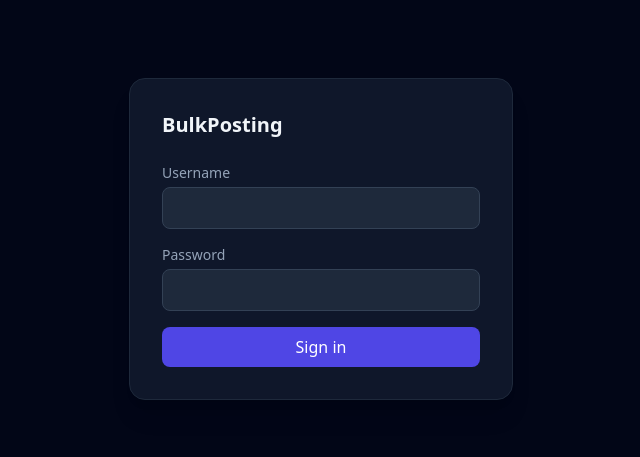
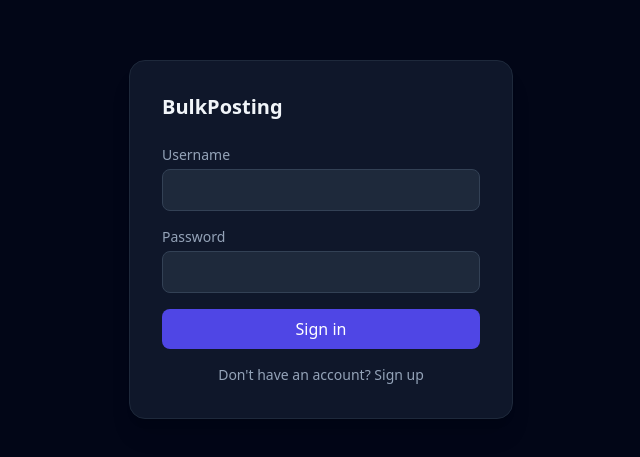
Before and after one commit to CojanAdrian/Bulk-Email-Response, a React (Vite) app in the folder frontend/: page / in a window 1280 px wide. Shown: the part 161-618 px from the top of the page, without its empty margins (319-959 px from the left). Built offline with nearby package versions, Linux system fonts and the light colour scheme; no server answers; the HTML template or start-up script is replaced by a standard one.

Commit message:
feat: add sign-up link to LoginPage

```diff
--- a/frontend/src/pages/LoginPage.jsx
+++ b/frontend/src/pages/LoginPage.jsx
@@ -1,7 +1,7 @@
 import { useState } from 'react';
 import { login } from '../api/auth';
 
-function LoginPage({ onLoginSuccess }) {
+function LoginPage({ onLoginSuccess, onSwitchToRegister }) {
   const [username, setUsername] = useState('');
   const [password, setPassword] = useState('');
   const [error, setError] = useState(null);
@@ -64,6 +64,13 @@ function LoginPage({ onLoginSuccess }) {
         >
           {submitting ? 'Signing in...' : 'Sign in'}
         </button>
+        <button
+          type="button"
+          onClick={onSwitchToRegister}
+          className="mt-4 w-full text-center text-sm text-slate-400 hover:text-slate-200"
+        >
+          Don't have an account? Sign up
+        </button>
       </form>
     </div>
   );
```
Also changed, not shown: 1 other file (tests, documents, lock files or other folders).
